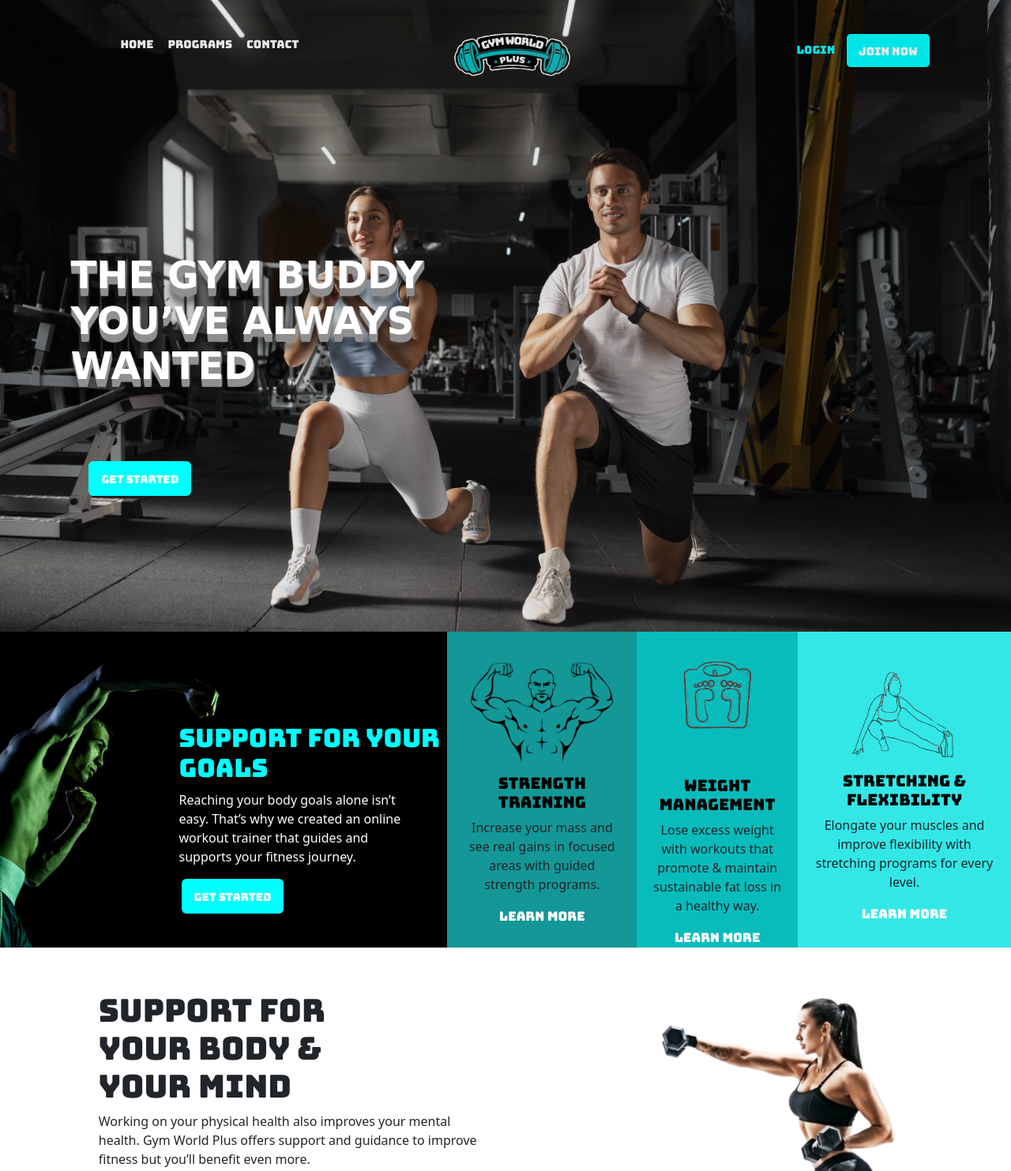
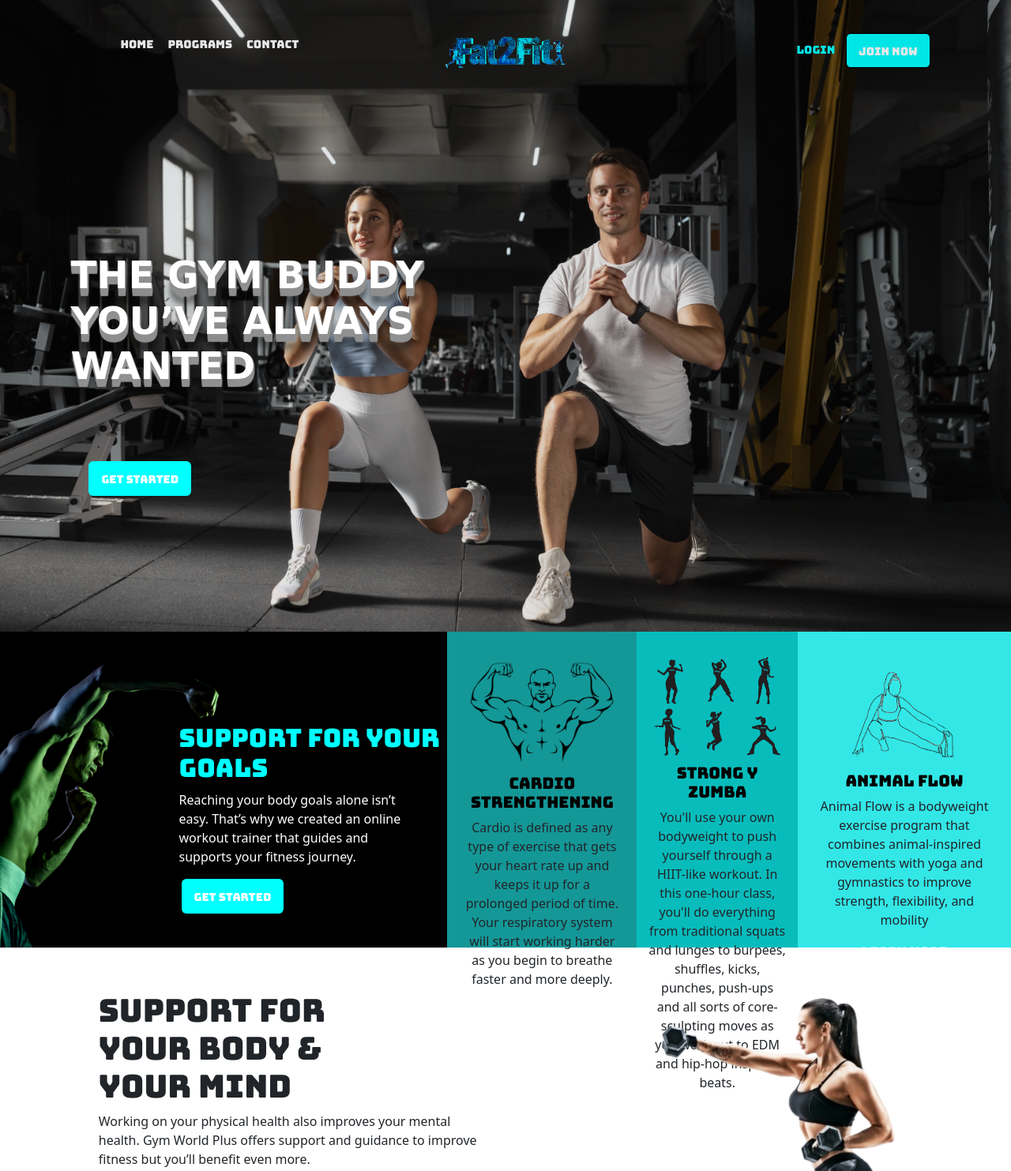
Before and after one commit to anijithanil/Fat-to-Fit-static-website, a plain HTML site: page index.html in a window 1280 px wide. Shown: the top 1483 px of the page at 79% size. Drawn offline with nearby package versions, Linux system fonts and the light colour scheme; files whose address does not match are found by name.

Commit message:
images edited

```diff
--- a/index.html
+++ b/index.html
@@ -46,8 +46,8 @@
           </ul>
         </nav>
 
-        <div class="logo">
-          <img src="./images/logo.png" alt="" />
+        <div class="logo" style="background-color: rgba(0, 0, 0, 0.074); border-radius: 50%;">
+          <img src="./images/fit-logo.png" alt="" />
         </div>
         <div>
           <a class="login-btn" href="">LOGIN</a>
@@ -124,10 +124,9 @@
 
         <div class="card2">
           <img src="./images/draw-img.png" alt="" />
-          <h2>Strength Training</h2>
+          <h2>Cardio strengthening</h2>
           <p>
-            Increase your mass and see real gains in focused areas with guided
-            strength programs.
+            Cardio is defined as any type of exercise that gets your heart rate up and keeps it up for a prolonged period of time. Your respiratory system will start working harder as you begin to breathe faster and more deeply.
           </p>
           <div>
             <a href="">LEARN MORE</a>
@@ -135,11 +134,10 @@
         </div>
 
         <div class="card3">
-          <img src="./images/weight-mngmt.png" alt="" />
-          <h2>weight management</h2>
+          <img style="width: 160px;margin-top: 2rem;" src="./images/zumba.png" alt="" />
+          <h2>Strong y Zumba</h2>
           <p>
-            Lose excess weight with workouts that promote & maintain sustainable
-            fat loss in a healthy way.
+            You'll use your own bodyweight to push yourself through a HIIT-like workout. In this one-hour class, you'll do everything from traditional squats and lunges to burpees, shuffles, kicks, punches, push-ups and all sorts of core-sculpting moves as you work out to EDM and hip-hop inspired beats.
           </p>
           <div>
             <a href="">LEARN MORE</a>
@@ -147,10 +145,9 @@
         </div>
         <div class="card4">
           <img src="./images/stretch.png" alt="" />
-          <h2>Stretching & Flexibility</h2>
+          <h2>Animal FLow</h2>
           <p>
-            Elongate your muscles and improve flexibility with stretching
-            programs for every level.
+            Animal Flow is a bodyweight exercise program that combines animal-inspired movements with yoga and gymnastics to improve strength, flexibility, and mobility
           </p>
           <div>
             <a href="">LEARN MORE</a>
@@ -260,8 +257,8 @@
           <h3>CROSS PLATFORM</h3>
         </div>
       </div>
-      <div class="text-sec">
-        <p>Only $9.97 for a One Week Trial</p>
+      <div class="text-sec" style="margin-top: 15rem;">
+        <p>Only 700 rs for a One Month and Joining Fee 2000</p>
       </div>
       <div class="btn">
         <a href="">SIGNUP NOW</a>
```
Also changed, not shown: images/fit-logo.png (added), images/zumba.png (added).
